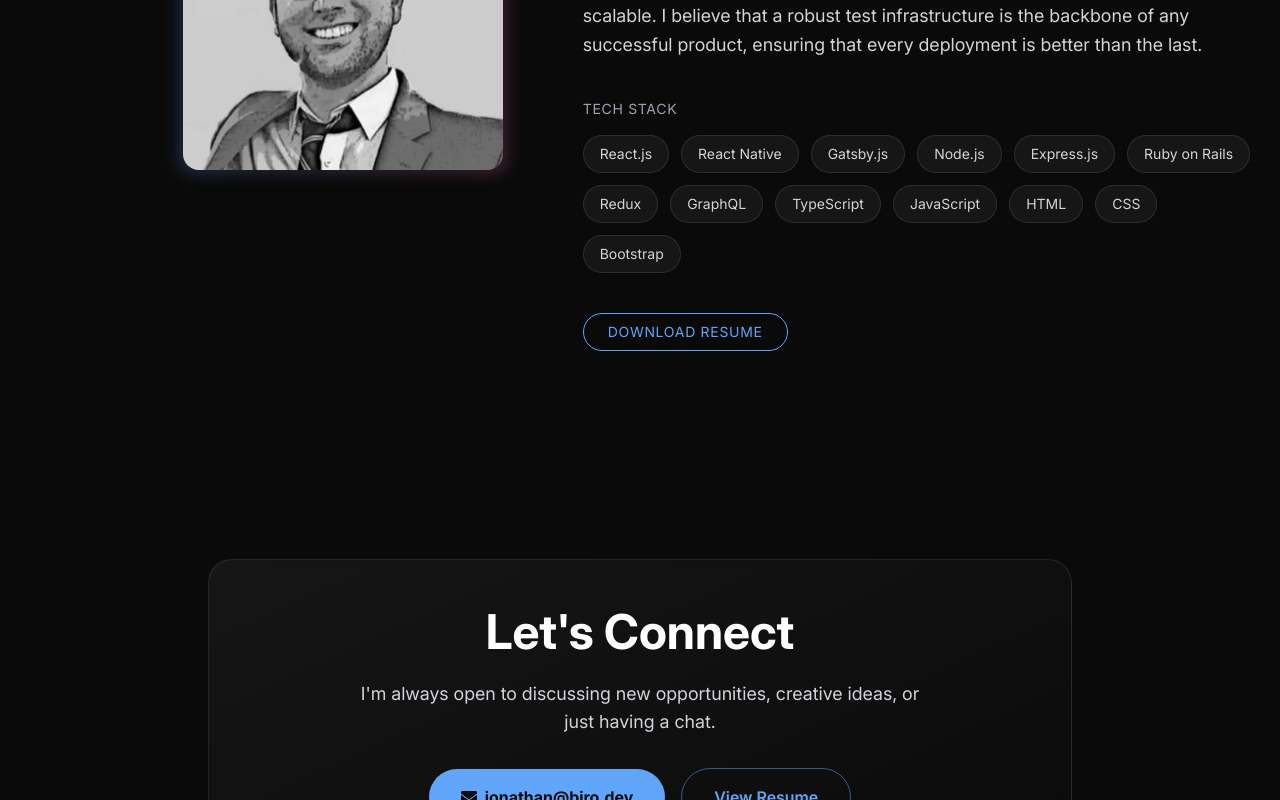
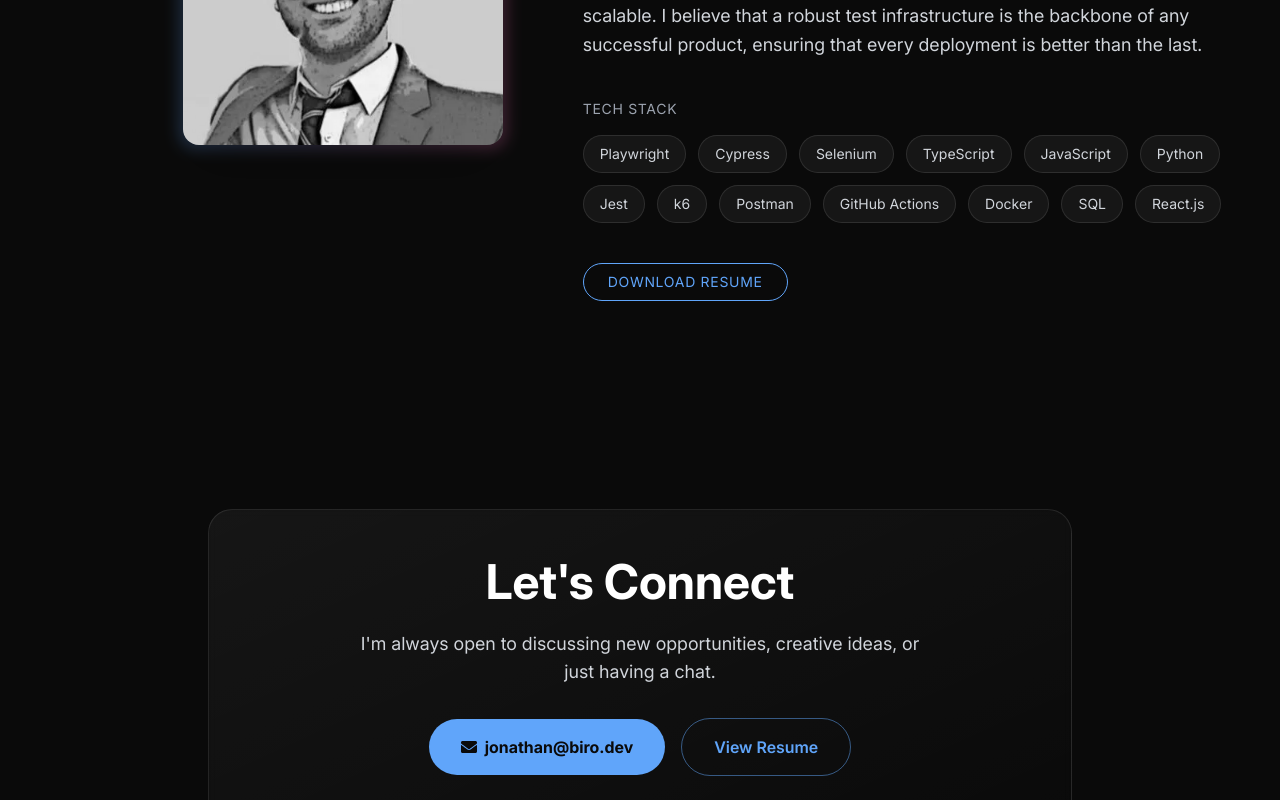
Before and after one commit to jonbiro/Jonathan-Biro, a React (Vite) app: page / in a window 1280 px wide. Shown: the part 1260-2060 px from the top of the page. Built offline with nearby package versions, Linux system fonts and the light colour scheme; no server answers.

Commit message:
docs: use QA-focused tech stack and remove deployment info

```diff
--- a/src/components/About.jsx
+++ b/src/components/About.jsx
@@ -61,30 +61,31 @@ const About = ({ motionEnabled = true, pointerEffectsEnabled = true }) => {
                             <h3 className="text-sm uppercase tracking-wider text-gray-400 mb-4">Tech Stack</h3>
                             <div className="flex flex-wrap gap-3">
                                 {[
-                                    { name: "React.js", category: "frontend" },
-                                    { name: "React Native", category: "frontend" },
-                                    { name: "Gatsby.js", category: "frontend" },
-                                    { name: "Node.js", category: "backend" },
-                                    { name: "Express.js", category: "backend" },
-                                    { name: "Ruby on Rails", category: "backend" },
-                                    { name: "Redux", category: "frontend" },
-                                    { name: "GraphQL", category: "backend" },
+                                    { name: "Playwright", category: "automation" },
+                                    { name: "Cypress", category: "automation" },
+                                    { name: "Selenium", category: "automation" },
                                     { name: "TypeScript", category: "language" },
                                     { name: "JavaScript", category: "language" },
-                                    { name: "HTML", category: "language" },
-                                    { name: "CSS", category: "language" },
-                                    { name: "Bootstrap", category: "tool" },
+                                    { name: "Python", category: "language" },
+                                    { name: "Jest", category: "testing" },
+                                    { name: "k6", category: "testing" },
+                                    { name: "Postman", category: "testing" },
+                                    { name: "GitHub Actions", category: "tool" },
+                                    { name: "Docker", category: "tool" },
+                                    { name: "SQL", category: "language" },
+                                    { name: "React.js", category: "frontend" },
                                 ].map((skill, index) => {
                                     const categoryStyles = {
-                                        frontend: "hover:border-primary/60 hover:text-primary",
-                                        backend: "hover:border-secondary/60 hover:text-secondary",
+                                        automation: "hover:border-primary/60 hover:text-primary",
+                                        testing: "hover:border-secondary/60 hover:text-secondary",
                                         language: "hover:border-accent/60 hover:text-accent",
                                         tool: "hover:border-white/40 hover:text-white",
+                                        frontend: "hover:border-white/40 hover:text-white",
                                     };
                                     return (
                                         <span
                                             key={index}
-                                            className={`px-4 py-2 bg-white/5 border border-white/10 rounded-full text-sm text-gray-300 transition-all duration-300 cursor-default hover:bg-white/10 hover:scale-105 ${categoryStyles[skill.category]}`}
+                                            className={`px-4 py-2 bg-white/5 border border-white/10 rounded-full text-sm text-gray-300 transition-all duration-300 cursor-default hover:bg-white/10 hover:scale-105 ${categoryStyles[skill.category] || "hover:border-white/40"}`}
                                         >
                                             {skill.name}
                                         </span>
--- a/src/components/Contact.jsx
+++ b/src/components/Contact.jsx
@@ -98,8 +98,6 @@ const Contact = ({ motionEnabled = true }) => {
                 <p>&copy; {new Date().getFullYear()} Jonathan Biro. All rights reserved.</p>
                 <div className="flex items-center gap-2">
                     <span>Built with React & Tailwind</span>
-                    <span className="w-1 h-1 rounded-full bg-gray-600"></span>
-                    <span>Deployed on Vercel</span>
                 </div>
                 <button
                     onClick={() => window.scrollTo({ top: 0, behavior: motionEnabled ? "smooth" : "auto" })}
```
